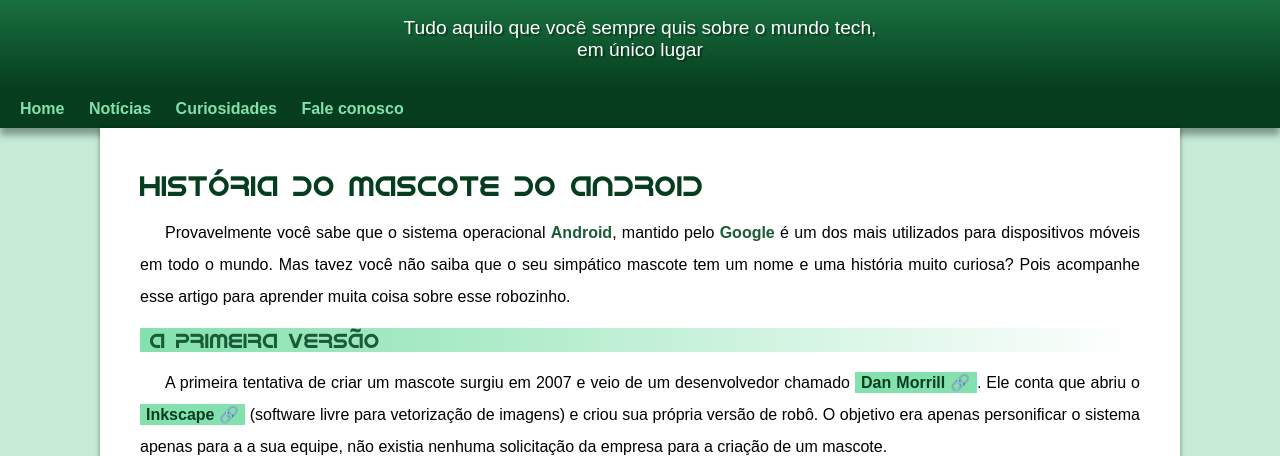
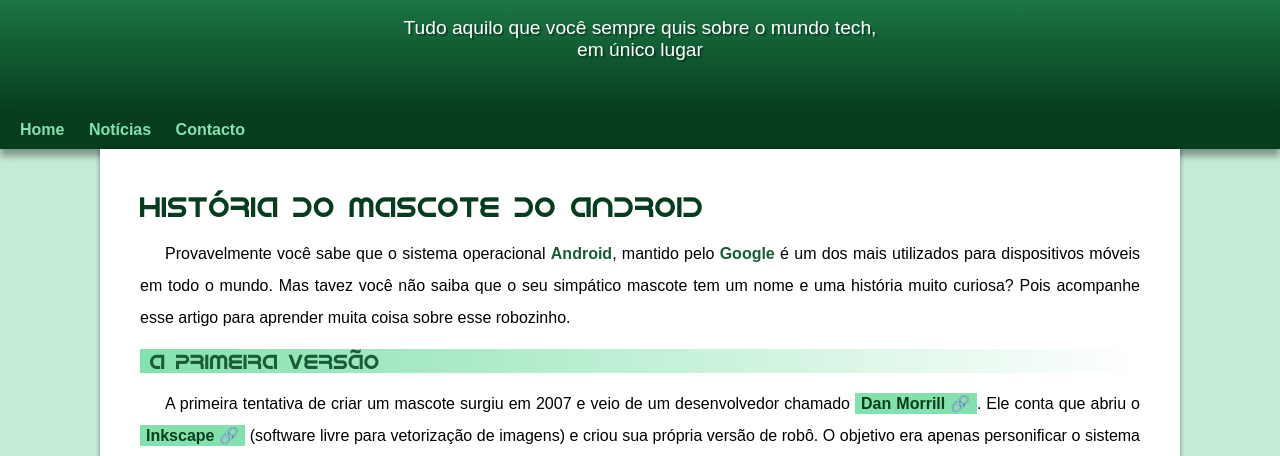
Before and after one commit to Enoque1844/projeto_android, a plain HTML site: page index.html in a window 1280 px wide. Shown: the part 100-556 px from the top of the page. Drawn offline with Linux system fonts and the light colour scheme.

Commit message:
problema de padding corrigido

```diff
--- a/index.html
+++ b/index.html
@@ -16,8 +16,7 @@
     <nav>
         <a href="#">Home</a>
         <a href="#">Notícias</a>
-        <a href="#">Curiosidades</a>
-        <a href="#">Fale conosco</a>
+        <a href="#">Contacto</a>
     </nav>
     <main>
         <article>
--- a/style/style.css
+++ b/style/style.css
@@ -66,7 +66,7 @@ header >p{
     padding-right: 10px;
     padding-left: 10px;
     margin: auto;
-    margin-bottom: 30px;
+    padding-bottom: 50px;
     text-shadow: 2px 2px 0px rgba(0, 0, 0, 0.315);
 }
 
```
